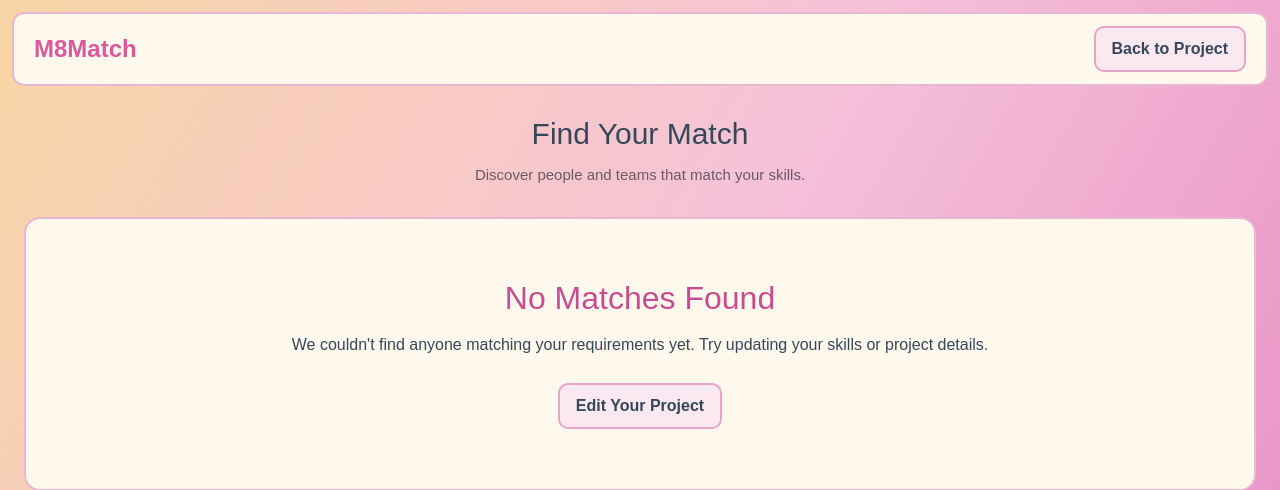
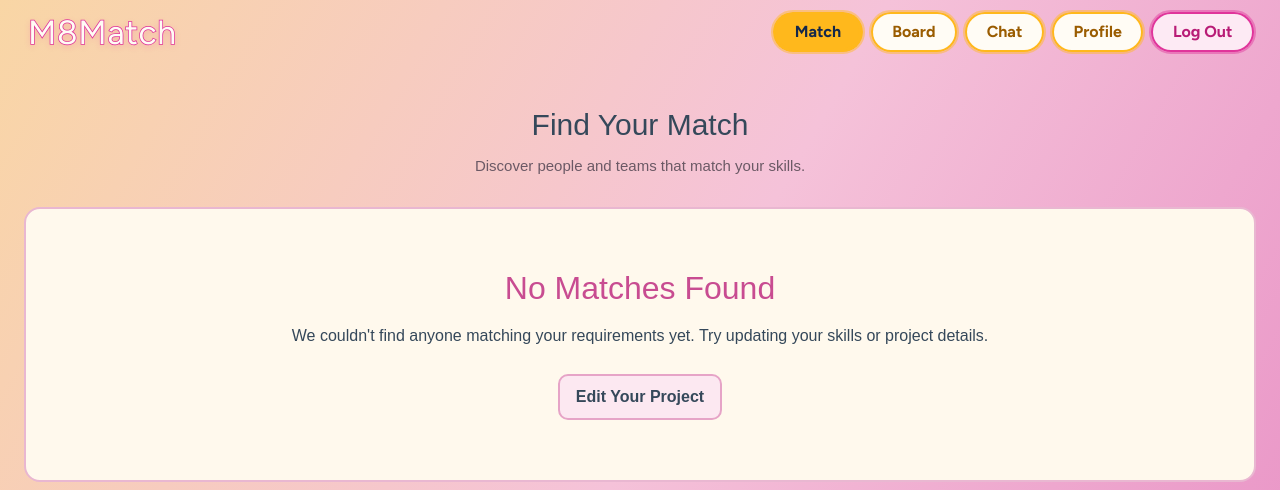
Before and after one commit to CN331-Project69/M8Match, a Django app: page /create-project/find-match/ in a window 1280 px wide. Shown: the top 490 px of the page. Run offline with Django 5.2, Linux system fonts and the light colour scheme; the visitor is signed in with stand-in values (Sample User, id 1); data that the repository does not hold is empty; some web fonts are replaced.

Commit message:
feat: use shared navbar on find match and create project pages
- Replace both page headers with the shared navbar and remove the
  old header/logo styles
- Move the "Back to Project" button on Find Match below the title
  as "Edit Your Project"; drop "Back to Menu" (logo links home)

Co-Authored-By: Claude Opus 5.5 <noreply@anthropic.com>

```diff
--- a/project/matching/static/matching/css/find_match.css
+++ b/project/matching/static/matching/css/find_match.css
@@ -17,21 +17,6 @@ body {
     padding: 12px;
 }
 
-
-/* Header */
-.header {
-    padding: 12px 20px;
-    background-color: #FFF9ED;
-    border: 2px solid #E9B7D1;
-    border-radius: 12px;
-}
-
-.logo {
-    color: #D85A9C;
-    font-size: 24px;
-    font-weight: bold;
-    text-decoration: none;
-}
 
 .back-button {
     display: inline-block;
@@ -484,14 +469,6 @@ body {
         padding: 10px;
     }
 
-    .header {
-        padding: 10px;
-    }
-
-    .logo {
-        font-size: 20px;
-    }
-
     .back-button {
         padding: 8px 12px;
         font-size: 13px;
--- a/project/matching/templates/matching/find_match.html
+++ b/project/matching/templates/matching/find_match.html
@@ -17,6 +17,7 @@
 
     <!-- Custom CSS -->
     <link rel="stylesheet" href="{% static 'matching/css/find_match.css' %}">
+    <link rel="stylesheet" href="{% static 'css/m8-navbar.css' %}">
 </head>
 
 <body>
@@ -81,20 +82,10 @@
 {% endif %}
 
 
+<!-- Navbar (ใช้ร่วมกันทุกหน้า) -->
+{% include "partials/navbar.html" %}
+
 <div class="page-container container-fluid d-flex flex-column">
-
-    <!-- Header -->
-    <header class="header d-flex justify-content-between align-items-center">
-
-        <a href="{% url 'home' %}" class="logo">
-            M8Match
-        </a>
-
-        <a href="{% url 'create_project' %}" class="back-button">
-            Back to Project
-        </a>
-
-    </header>
 
 
     <!-- Main Content -->
@@ -107,6 +98,14 @@
         <p class="page-description">
             Discover people and teams that match your skills.
         </p>
+
+        {% if has_matches %}
+            <div class="text-center mb-4">
+                <a href="{% url 'create_project' %}" class="back-button">
+                    Edit Your Project
+                </a>
+            </div>
+        {% endif %}
 
 
         <!-- Messages -->
```
Also changed, not shown: project/matching/static/matching/css/create_project.css (+0 -25 lines), project/matching/templates/matching/create_project.html (+4 -11 lines).
